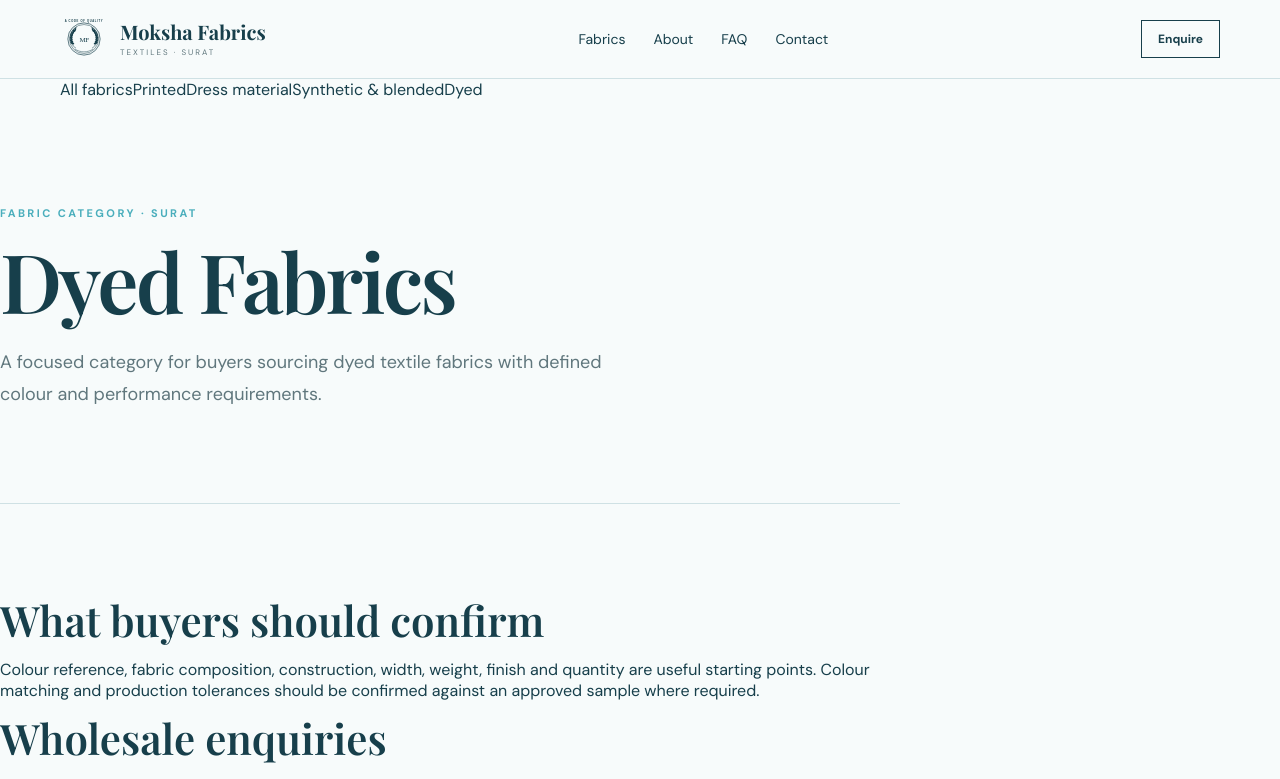
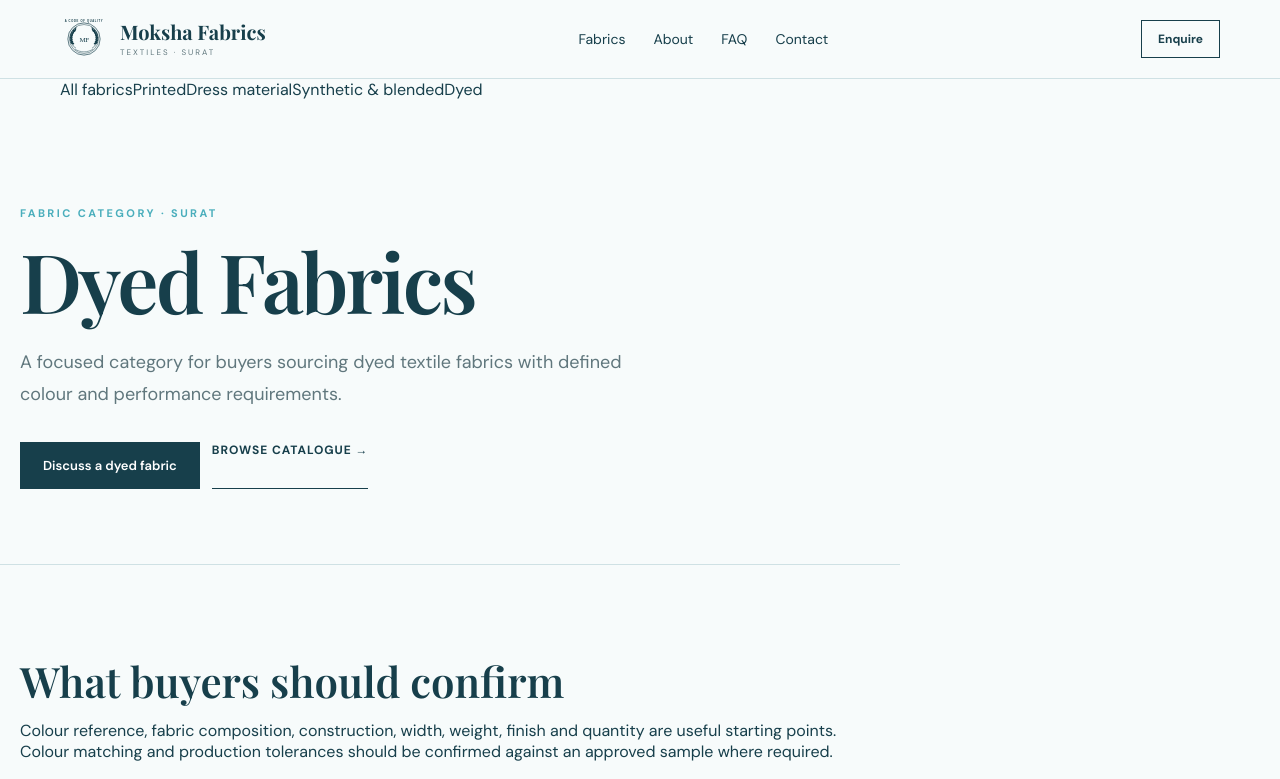
Before and after one commit to theluckygupta/moksha-fabrics, a Next.js app: page /fabrics/dyed-fabrics in a window 1280 px wide. Shown: the top 779 px of the page. Built offline with nearby package versions, Linux system fonts and the light colour scheme.

Commit message:
Expand dyed fabrics category page

```diff
--- a/app/fabrics/dyed-fabrics/page.tsx
+++ b/app/fabrics/dyed-fabrics/page.tsx
@@ -1,8 +1,10 @@
+import Link from "next/link";
+
 export const metadata = {
   title: "Dyed Fabrics",
   description: "Dyed textile fabric sourcing from Surat for fashion, garment and wholesale requirements.",
 };
 
 export default function DyedFabricsPage() {
-  return <main><section className="pageHero"><p className="eyebrow">Fabric category · Surat</p><h1>Dyed Fabrics</h1><p className="lead">A focused category for buyers sourcing dyed textile fabrics with defined colour and performance requirements.</p></section><section className="section prose"><h2>What buyers should confirm</h2><p>Colour reference, fabric composition, construction, width, weight, finish and quantity are useful starting points. Colour matching and production tolerances should be confirmed against an approved sample where required.</p><h2>Wholesale enquiries</h2><p>For bulk sourcing, provide your approximate quantity and delivery timeline along with the fabric requirements so the enquiry can be assessed accurately.</p></section></main>;
+  return <main><section className="pageHero"><div className="container"><p className="eyebrow">Fabric category · Surat</p><h1>Dyed Fabrics</h1><p className="lead">A focused category for buyers sourcing dyed textile fabrics with defined colour and performance requirements.</p><div className="actions"><Link className="button buttonDark" href="/contact">Discuss a dyed fabric</Link><Link className="textLink" href="/fabrics">Browse catalogue →</Link></div></div></section><section className="section prose"><div className="container"><h2>What buyers should confirm</h2><p>Colour reference, fabric composition, construction, width, weight, finish and quantity are useful starting points. Colour matching and production tolerances should be confirmed against an approved sample where required.</p><h2>Wholesale enquiries</h2><p>For bulk sourcing, provide your approximate quantity and delivery timeline along with the fabric requirements so the enquiry can be assessed accurately.</p><div className="list"><div><span>Colour</span><strong>Reference / approved sample</strong></div><div><span>Fabric</span><strong>Composition / width / weight</strong></div><div><span>Commercial</span><strong>Quantity / delivery timeline</strong></div></div></div></section></main>;
 }
```
